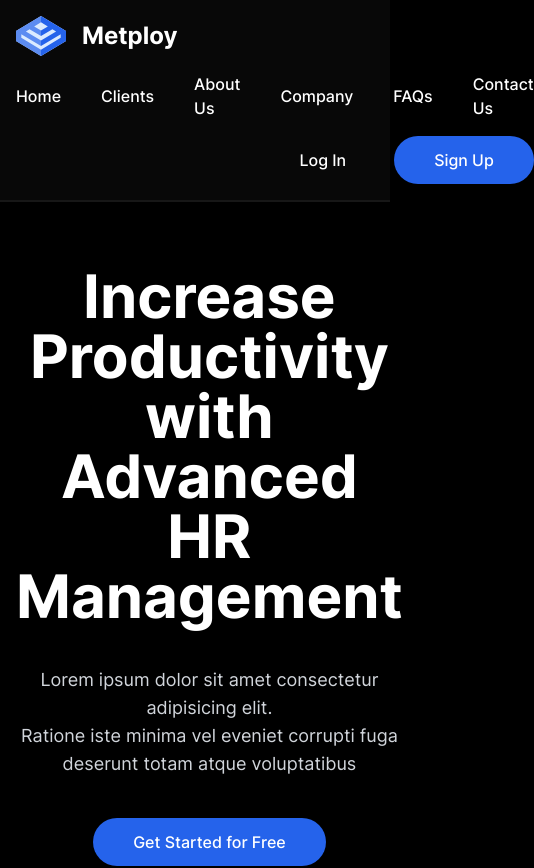
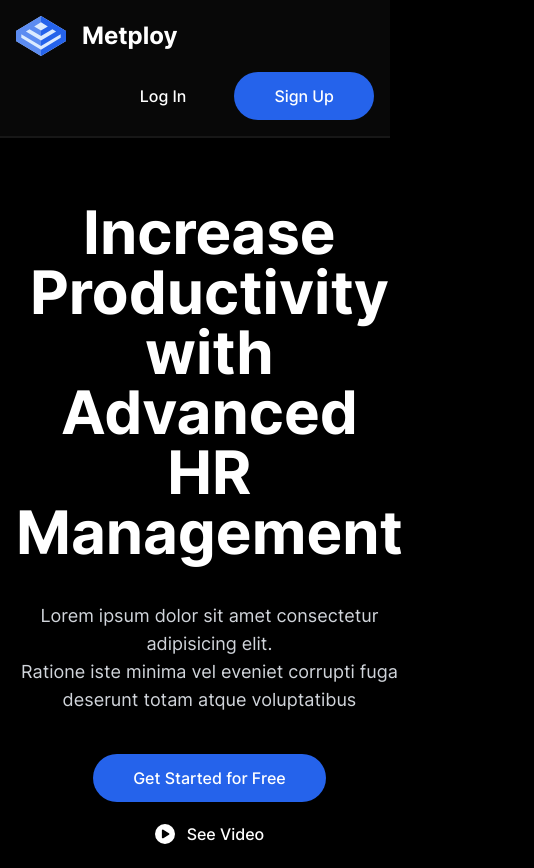
Before and after one commit to DanialZahid/metploy, a React (Vite) app: page / in a window 390 px wide. Shown: the top 868 px of the page, 534 px wide, since content can reach past the window. Built offline with nearby package versions, Linux system fonts and the light colour scheme.

Commit message:
Change variable name from `item` to `items`

```diff
--- a/src/Components/Navigation/NavigationDesktop.tsx
+++ b/src/Components/Navigation/NavigationDesktop.tsx
@@ -14,14 +14,14 @@ export default function NavigationDesktop({
   links,
   isHeader = false,
 }: NavigationDesktopProps) {
-  const item = links.map((item) => (
+  const items = links.map((item) => (
     <li key={item.name}>
       <MotionLink to={item.link}>{item.name}</MotionLink>
     </li>
   ));
 
   return (
-    <nav>
+    <nav className='hidden lg:flex'>
       <ul
         className={
           isHeader
@@ -29,7 +29,7 @@ export default function NavigationDesktop({
             : 'grid gap-5 text-sm'.trim()
         }
       >
-        {item}
+        {items}
       </ul>
     </nav>
   );
```
